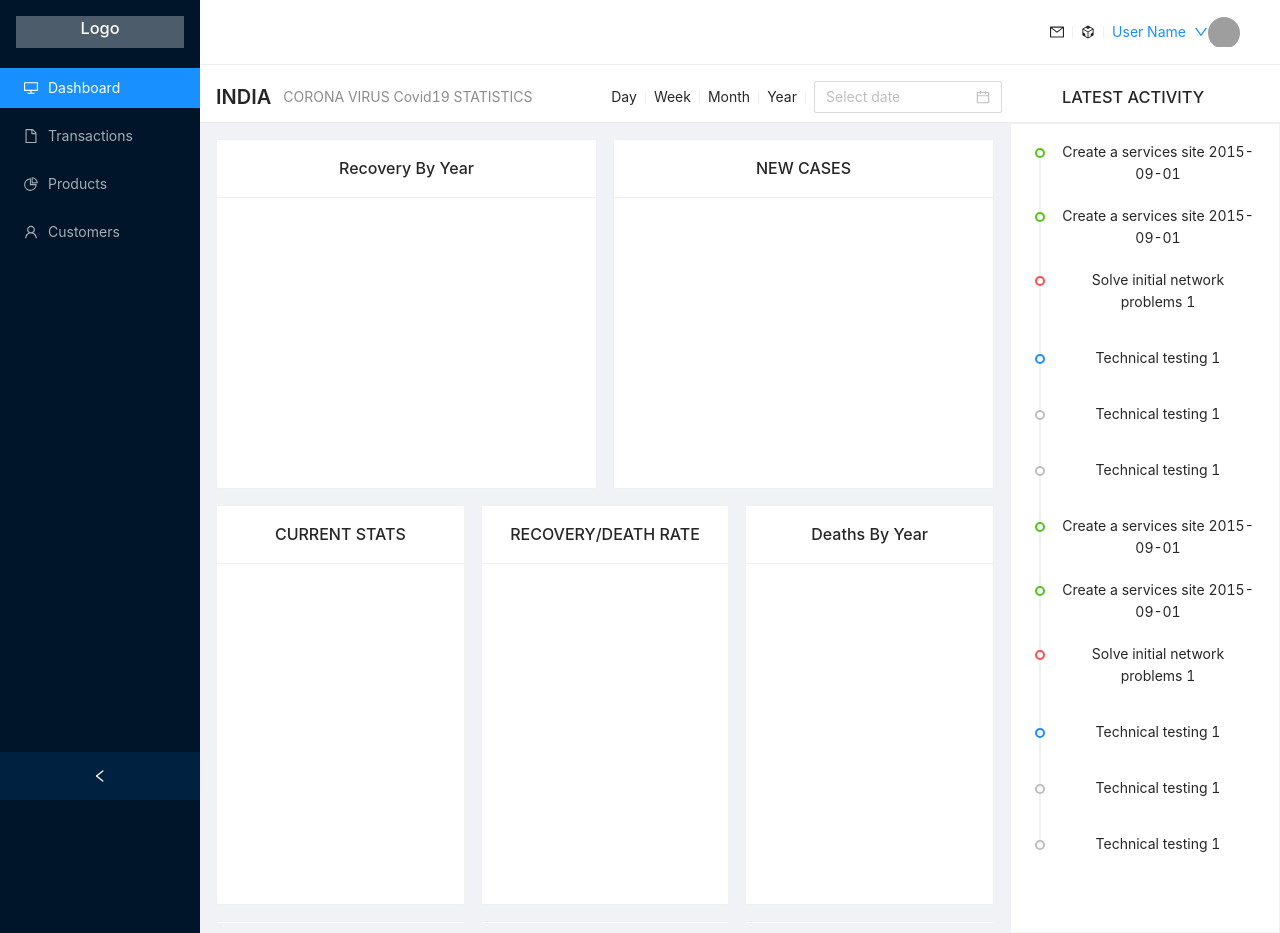
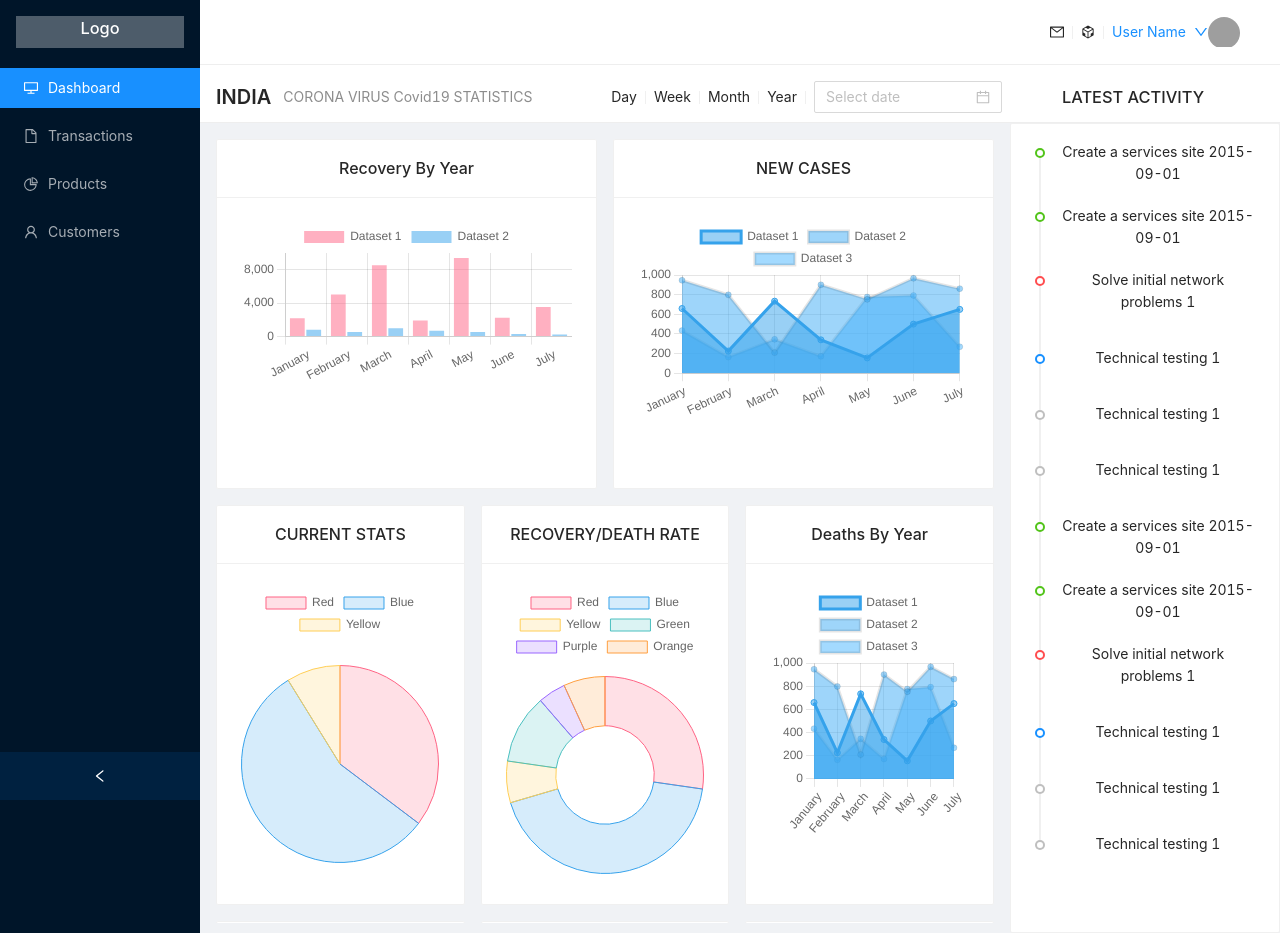
Before and after one commit to asadshaikhcodes/React-dashboard, a React (Create React App) app: page / in a window 1280 px wide. Built offline with nearby package versions, Linux system fonts and the light colour scheme; no server answers; grey boxes are pictures that could not be loaded; the HTML template or start-up script is replaced by a standard one.

Commit message:
added data

```diff
--- a/src/Components/AreaChart.jsx
+++ b/src/Components/AreaChart.jsx
@@ -32,38 +32,38 @@ export const options = {
   },
 };
 
-// const labels = ["January", "February", "March", "April", "May", "June", "July"];
-// const data = {
-//   labels,
-//   datasets: [
-//     {
-//       fill: true,
-//       label: "Dataset 1",
-//       data: labels.map(() => Math.ceil(Math.random() * (1000 - 100) + 100)),
-//       borderColor: "rgb(53, 162, 235)",
-//       backgroundColor: "rgba(53, 162, 235, 0.5)",
-//     },
-//     {
-//       fill: true,
-//       label: "Dataset 2",
-//       data: labels.map(() => Math.ceil(Math.random() * (1000 - 100) + 100)),
-//       backgroundColor: "rgba(63, 172, 245, 0.5)",
-//     },
-//     {
-//       fill: true,
-//       label: "Dataset 3",
-//       data: labels.map(() => Math.ceil(Math.random() * (1000 - 100) + 100)),
-//       backgroundColor: "rgba(73, 182, 255, 0.5)",
-//     },
-//   ],
-// };
+const labels = ["January", "February", "March", "April", "May", "June", "July"];
+const randomData = {
+  labels,
+  datasets: [
+    {
+      fill: true,
+      label: "Dataset 1",
+      data: labels.map(() => Math.ceil(Math.random() * (1000 - 100) + 100)),
+      borderColor: "rgb(53, 162, 235)",
+      backgroundColor: "rgba(53, 162, 235, 0.5)",
+    },
+    {
+      fill: true,
+      label: "Dataset 2",
+      data: labels.map(() => Math.ceil(Math.random() * (1000 - 100) + 100)),
+      backgroundColor: "rgba(63, 172, 245, 0.5)",
+    },
+    {
+      fill: true,
+      label: "Dataset 3",
+      data: labels.map(() => Math.ceil(Math.random() * (1000 - 100) + 100)),
+      backgroundColor: "rgba(73, 182, 255, 0.5)",
+    },
+  ],
+};
 
 export function AreaChart({ data }) {
-  return data && <Line options={options} data={data} height="100%" />;
+  return <Line options={options} data={randomData} height="100%" />;
 }
 
 export function LineChart({ data, options }) {
-  return data && <Line options={options} data={data} height="200px" />;
+  return <Line options={options} data={randomData} height="200px" />;
 }
 
 export default AreaChart;
--- a/src/Components/BarChart.jsx
+++ b/src/Components/BarChart.jsx
@@ -28,26 +28,26 @@ const options = {
   },
 };
 
-// const labels = ["January", "February", "March", "April", "May", "June", "July"];
+const labels = ["January", "February", "March", "April", "May", "June", "July"];
 
-// export const data = {
-//   labels,
-//   datasets: [
-//     {
-//       label: "Dataset 1",
-//       data: labels.map(() => Math.ceil(Math.random() * (10000 - 1000) + 1000)),
-//       backgroundColor: "rgba(255, 99, 132, 0.5)",
-//     },
-//     {
-//       label: "Dataset 2",
-//       data: labels.map(() => Math.ceil(Math.random() * (1000 - 100) + 100)),
-//       backgroundColor: "rgba(53, 162, 235, 0.5)",
-//     },
-//   ],
-// };
+export const randomData = {
+  labels,
+  datasets: [
+    {
+      label: "Dataset 1",
+      data: labels.map(() => Math.ceil(Math.random() * (10000 - 1000) + 1000)),
+      backgroundColor: "rgba(255, 99, 132, 0.5)",
+    },
+    {
+      label: "Dataset 2",
+      data: labels.map(() => Math.ceil(Math.random() * (1000 - 100) + 100)),
+      backgroundColor: "rgba(53, 162, 235, 0.5)",
+    },
+  ],
+};
 
 function BarChart({ data }) {
-  return <div>{data && <Bar options={options} data={data} />}</div>;
+  return <div>{<Bar options={options} data={randomData} />}</div>;
 }
 
 export default BarChart;
--- a/src/Components/Dashboard.jsx
+++ b/src/Components/Dashboard.jsx
@@ -34,7 +34,7 @@ const api2 = "https://corona-api.com/countries/IN";
 const apiOptions = {
   method: "GET",
   headers: {
-    "X-RapidAPI-Key": "dfed0df06bmsh4fe99316af09f7ep1e4252jsn4e3a057d1b9c",
+    "X-RapidAPI-Key": "2c027a563fmshc0b3d515d7e2b2dp150d92jsn24d466a12756",
     "X-RapidAPI-Host": "covid-193.p.rapidapi.com",
   },
 };
--- a/src/Components/DoughnutChart.jsx
+++ b/src/Components/DoughnutChart.jsx
@@ -3,35 +3,35 @@ import { Chart as ChartJS, ArcElement, Tooltip, Legend } from "chart.js";
 import { Doughnut } from "react-chartjs-2";
 
 ChartJS.register(ArcElement, Tooltip, Legend);
-// export const data = {
-//   labels: ["Red", "Blue", "Yellow", "Green", "Purple", "Orange"],
-//   datasets: [
-//     {
-//       label: "# of Votes",
-//       data: [12, 19, 3, 5, 2, 3],
-//       backgroundColor: [
-//         "rgba(255, 99, 132, 0.2)",
-//         "rgba(54, 162, 235, 0.2)",
-//         "rgba(255, 206, 86, 0.2)",
-//         "rgba(75, 192, 192, 0.2)",
-//         "rgba(153, 102, 255, 0.2)",
-//         "rgba(255, 159, 64, 0.2)",
-//       ],
-//       borderColor: [
-//         "rgba(255, 99, 132, 1)",
-//         "rgba(54, 162, 235, 1)",
-//         "rgba(255, 206, 86, 1)",
-//         "rgba(75, 192, 192, 1)",
-//         "rgba(153, 102, 255, 1)",
-//         "rgba(255, 159, 64, 1)",
-//       ],
-//       borderWidth: 1,
-//     },
-//   ],
-// };
+export const randomData = {
+  labels: ["Red", "Blue", "Yellow", "Green", "Purple", "Orange"],
+  datasets: [
+    {
+      label: "# of Votes",
+      data: [12, 19, 3, 5, 2, 3],
+      backgroundColor: [
+        "rgba(255, 99, 132, 0.2)",
+        "rgba(54, 162, 235, 0.2)",
+        "rgba(255, 206, 86, 0.2)",
+        "rgba(75, 192, 192, 0.2)",
+        "rgba(153, 102, 255, 0.2)",
+        "rgba(255, 159, 64, 0.2)",
+      ],
+      borderColor: [
+        "rgba(255, 99, 132, 1)",
+        "rgba(54, 162, 235, 1)",
+        "rgba(255, 206, 86, 1)",
+        "rgba(75, 192, 192, 1)",
+        "rgba(153, 102, 255, 1)",
+        "rgba(255, 159, 64, 1)",
+      ],
+      borderWidth: 1,
+    },
+  ],
+};
 
 function DoughnutChart({ data, options }) {
-  return data && <Doughnut data={data} options={options} style={{ height: "300px" }}/>;
+  return <Doughnut data={randomData} options={options} style={{ height: "300px" }}/>;
 }
 
 export default DoughnutChart;
--- a/src/Components/PieChart.jsx
+++ b/src/Components/PieChart.jsx
@@ -4,32 +4,32 @@ import { Pie } from "react-chartjs-2";
 
 ChartJS.register(ArcElement, Tooltip, Legend);
 
-// export const data = {
-//   labels: ["Red", "Blue", "Yellow"],
-//   datasets: [
-//     {
-//       data: [12, 19, 3],
-//       backgroundColor: [
-//         "rgba(255, 99, 132, 0.2)",
-//         "rgba(54, 162, 235, 0.2)",
-//         "rgba(255, 206, 86, 0.2)",
-//       ],
-//       borderColor: [
-//         "rgba(255, 99, 132, 1)",
-//         "rgba(54, 162, 235, 1)",
-//         "rgba(255, 206, 86, 1)",
-//       ],
-//       borderWidth: 1,
-//       label: "Population",
-//     },
-//   ],
-// };
+export const randomData = {
+  labels: ["Red", "Blue", "Yellow"],
+  datasets: [
+    {
+      data: [12, 19, 3],
+      backgroundColor: [
+        "rgba(255, 99, 132, 0.2)",
+        "rgba(54, 162, 235, 0.2)",
+        "rgba(255, 206, 86, 0.2)",
+      ],
+      borderColor: [
+        "rgba(255, 99, 132, 1)",
+        "rgba(54, 162, 235, 1)",
+        "rgba(255, 206, 86, 1)",
+      ],
+      borderWidth: 1,
+      label: "Population",
+    },
+  ],
+};
 
 function PieChart({ data, options }) {
   return (
     data && (
       <div>
-        <Pie data={data} options={options} style={{ height: "300px" }} />
+        <Pie data={randomData} options={options} style={{ height: "300px" }} />
       </div>
     )
   );
```
